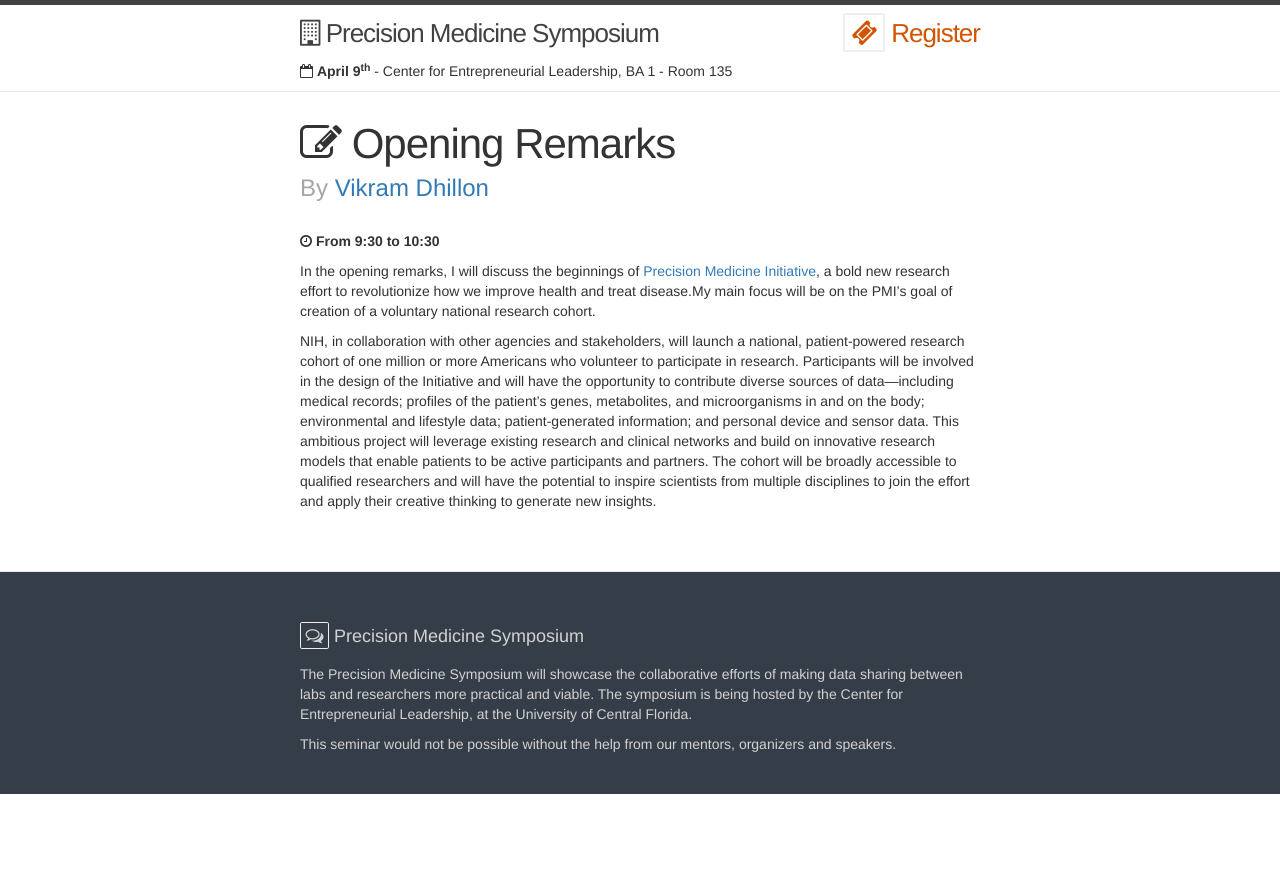
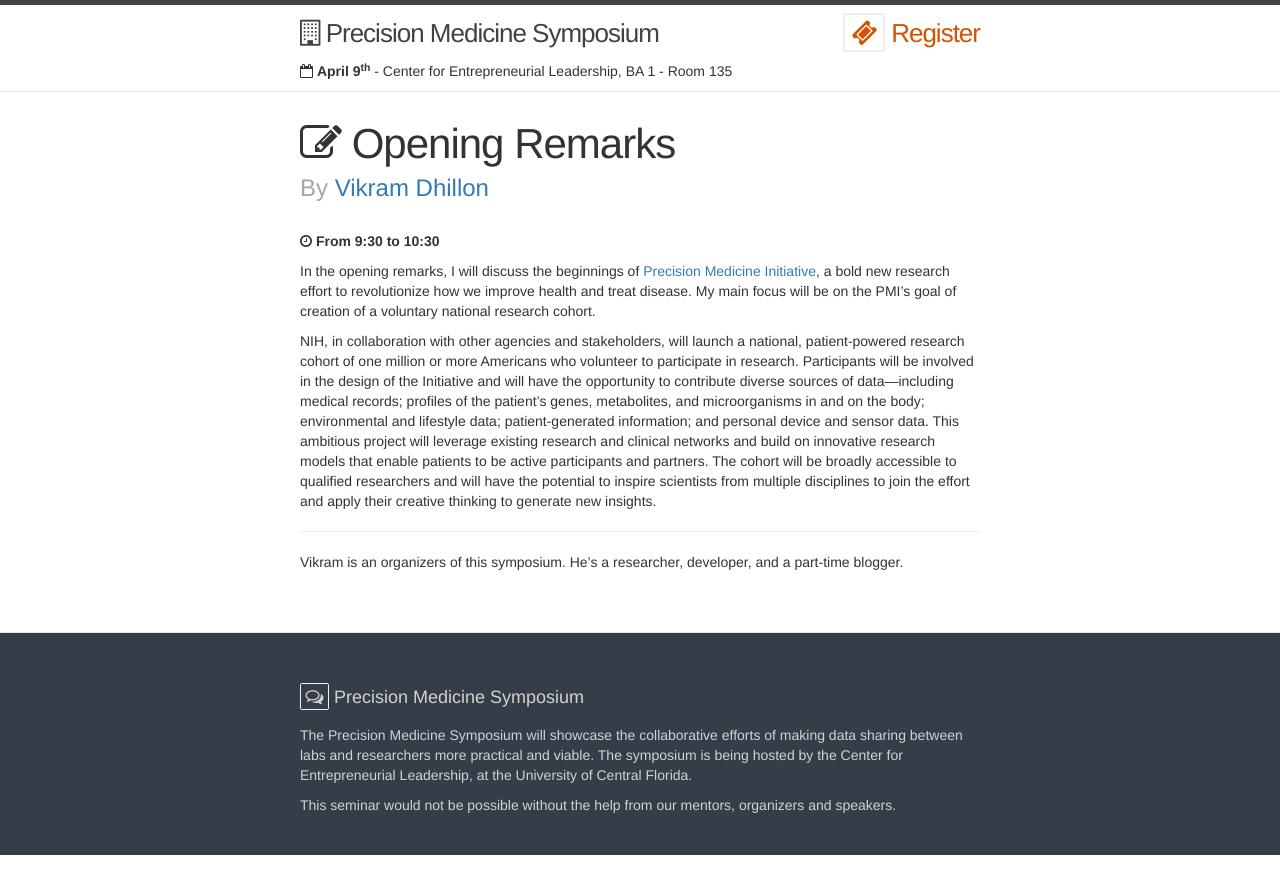
Before and after one commit to dhillonv10/pmi, a Jekyll site: the page built from _posts/2016-03-23-opening.md, in a window 1280 px wide. Shown: the top 894 px of the page. Built offline with Jekyll 4.4.1, drawn with Linux system fonts in a browser that asks for light colours; nearby versions of some CDN libraries.

Commit message:
Adding new info

```diff
--- a/_posts/2016-03-23-opening.md
+++ b/_posts/2016-03-23-opening.md
@@ -7,6 +7,10 @@ end_time: "10:30"
 organiser: "Vikram Dhillon"
 ---
 
-In the opening remarks, I will discuss the beginnings of [Precision Medicine Initiative](https://www.nih.gov/precision-medicine-initiative-cohort-program), a bold new research effort to revolutionize how we improve health and treat disease.My main focus will be on the PMI's goal of creation of a voluntary national research cohort.
+In the opening remarks, I will discuss the beginnings of [Precision Medicine Initiative](https://www.nih.gov/precision-medicine-initiative-cohort-program), a bold new research effort to revolutionize how we improve health and treat disease. My main focus will be on the PMI's goal of creation of a voluntary national research cohort.
 
 NIH, in collaboration with other agencies and stakeholders, will launch a national, patient-powered research cohort of one million or more Americans who volunteer to participate in research. Participants will be involved in the design of the Initiative and will have the opportunity to contribute diverse sources of data—including medical records; profiles of the patient’s genes, metabolites, and microorganisms in and on the body; environmental and lifestyle data; patient-generated information; and personal device and sensor data. This ambitious project will leverage existing research and clinical networks and build on innovative research models that enable patients to be active participants and partners. The cohort will be broadly accessible to qualified researchers and will have the potential to inspire scientists from multiple disciplines to join the effort and apply their creative thinking to generate new insights.
+
+---
+
+Vikram is an organizers of this symposium. He's a researcher, developer, and a part-time blogger.
```
